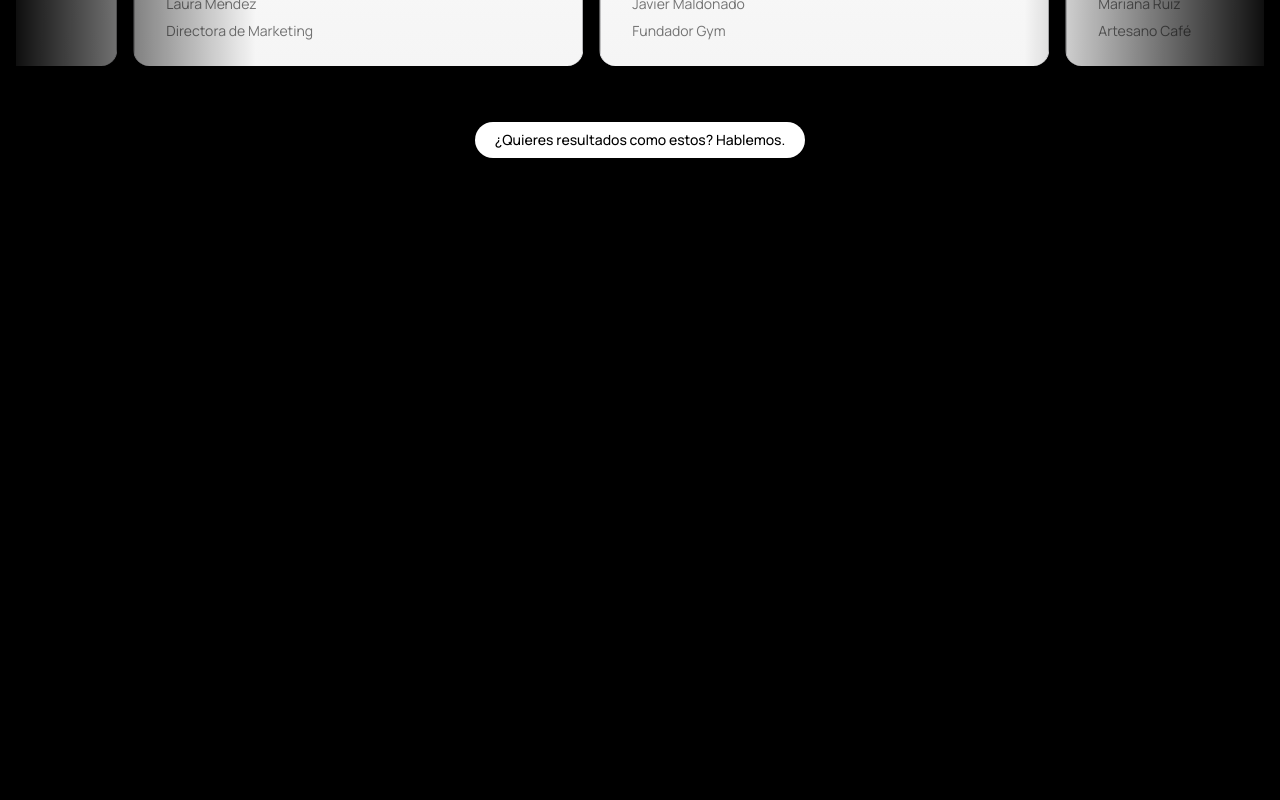
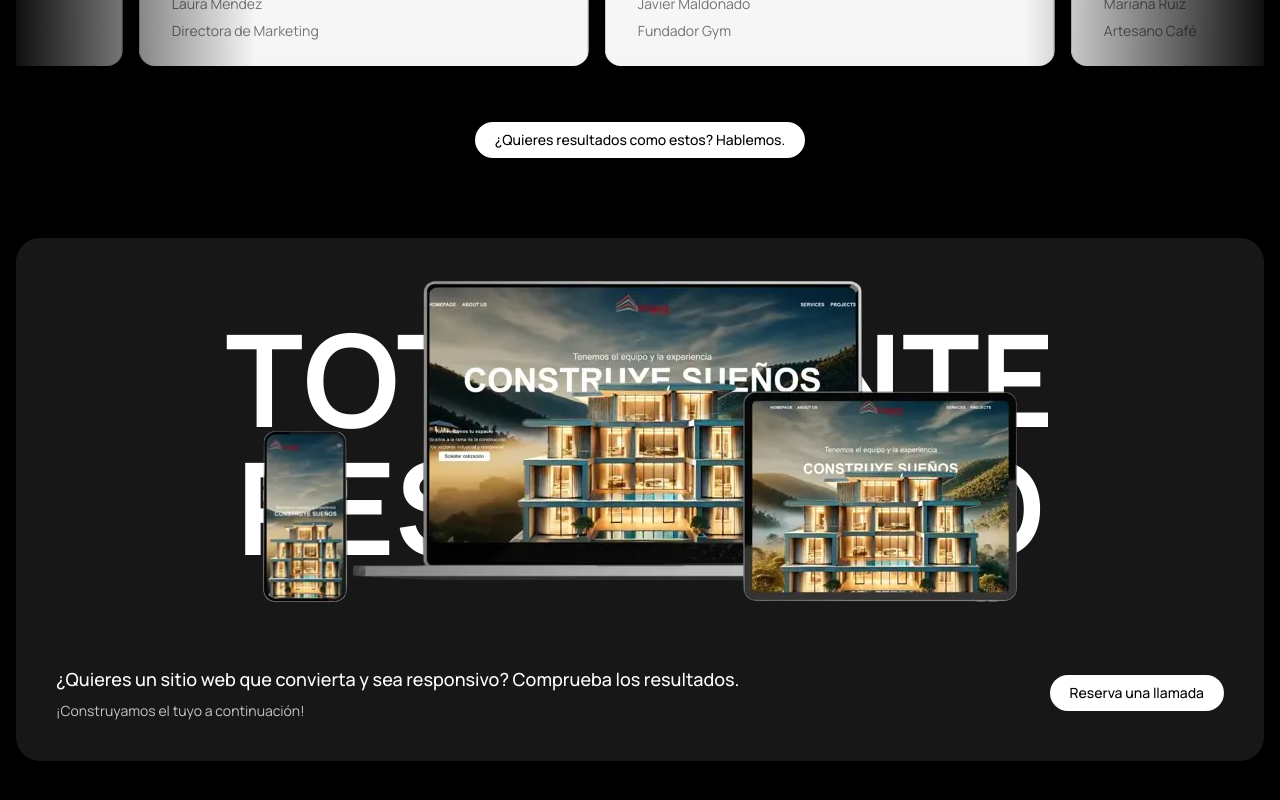
Before and after one commit to edeldev/edeldevhub, a Next.js app: page / in a window 1280 px wide. Shown: the part 1704-2504 px from the top of the page. Before the commit the page ends 1902 px from the top, so only its background shows below. Built offline with nearby package versions, Linux system fonts and the light colour scheme.

Commit message:
feat: responsive view

```diff
--- a/app/page.tsx
+++ b/app/page.tsx
@@ -1,5 +1,5 @@
 import { Fragment } from "react";
-import { HomePage, Services, Testimonials } from "@/components";
+import { HomePage, Responsive, Services, Testimonials } from "@/components";
 
 export default function Home() {
   return (
@@ -7,6 +7,7 @@ export default function Home() {
       <HomePage />
       <Services />
       <Testimonials />
+      <Responsive />
     </Fragment>
   );
 }
--- a/components/Header/Header.tsx
+++ b/components/Header/Header.tsx
@@ -9,7 +9,7 @@ export const Header = () => {
   const [isOpen, setIsOpen] = useState<boolean>(false);
 
   return (
-    <header className="fixed z-20 w-full p-2 md:px-10 md:py-5">
+    <header className="fixed z-40 w-full p-2 md:px-10 md:py-5">
       <div className="2xl:max-w-[1400px] xl:max-w-[1200px] lg:max-w-[1024px] md:max-w-[768px] sm:max-w-[640px] mx-auto border border-border bg-header/70 backdrop-blur-md py-4 px-5 rounded-2xl xl:rounded-full">
         <div className="flex justify-between items-center flex-wrap">
           <div className="flex flex-1">
--- /dev/null
+++ b/components/Responsive/Responsive.tsx
@@ -0,0 +1,54 @@
+"use client";
+import { useRef } from "react";
+import Image from "next/image";
+import { Container } from "../Container";
+import { motion, useInView } from "framer-motion";
+import RESPONSIVE from "@/public/RESPONSIVE.webp";
+import Link from "next/link";
+
+export const Responsive = () => {
+  const ref = useRef(null);
+  const isInView = useInView(ref, { once: true, margin: "-100px" });
+
+  return (
+    <Container>
+      <div className="bg-neutral-900 p-10 rounded-3xl shadow relative">
+        <div className="flex justify-center items-center">
+          <h3 className="hidden md:block absolute text-white uppercase font-bold text-xl sm:text-3xl md:text-5xl lg:text-9xl text-center">
+            Totalmente Responsivo
+          </h3>
+          <motion.div
+            ref={ref}
+            initial={{ opacity: 0, scale: 0.95 }}
+            animate={isInView ? { opacity: 1, scale: 1 } : {}}
+            transition={{ duration: 3 }}
+            className="w-full max-w-4xl h-auto object-contain z-1 flex justify-center"
+          >
+            <Image
+              src={RESPONSIVE}
+              alt="Imagen de una página web en diferentes resoluciones"
+            />
+          </motion.div>
+        </div>
+        <div className="mt-10 md:mt-15 flex justify-center md:justify-between items-center flex-wrap text-center md:text-start gap-5">
+          <div>
+            <h3 className="font-medium text-lg">
+              ¿Quieres un sitio web que convierta y sea responsivo? Comprueba
+              los resultados.
+            </h3>
+            <p className="text-sm text-body mt-2">
+              ¡Construyamos el tuyo a continuación!
+            </p>
+          </div>
+
+          <Link
+            href="#"
+            className="bg-white text-center py-2 px-5 rounded-full text-black text-sm font-medium transition duration-300 ease-in-out hover:bg-gray-300"
+          >
+            Reserva una llamada
+          </Link>
+        </div>
+      </div>
+    </Container>
+  );
+};
--- /dev/null
+++ b/components/Responsive/index.ts
@@ -0,0 +1 @@
+export { Responsive } from "./Responsive";
--- a/components/index.ts
+++ b/components/index.ts
@@ -2,5 +2,6 @@ export { HomePage } from "./HomePage";
 export { Header } from "./Header";
 export { Services } from "./Services";
 export { Testimonials } from "./Testimonials";
+export { Responsive } from "./Responsive";
 export { Spotlight } from "./ui";
 export { Container } from "./Container";
```
Also changed, not shown: public/RESPONSIVE.webp (added).
